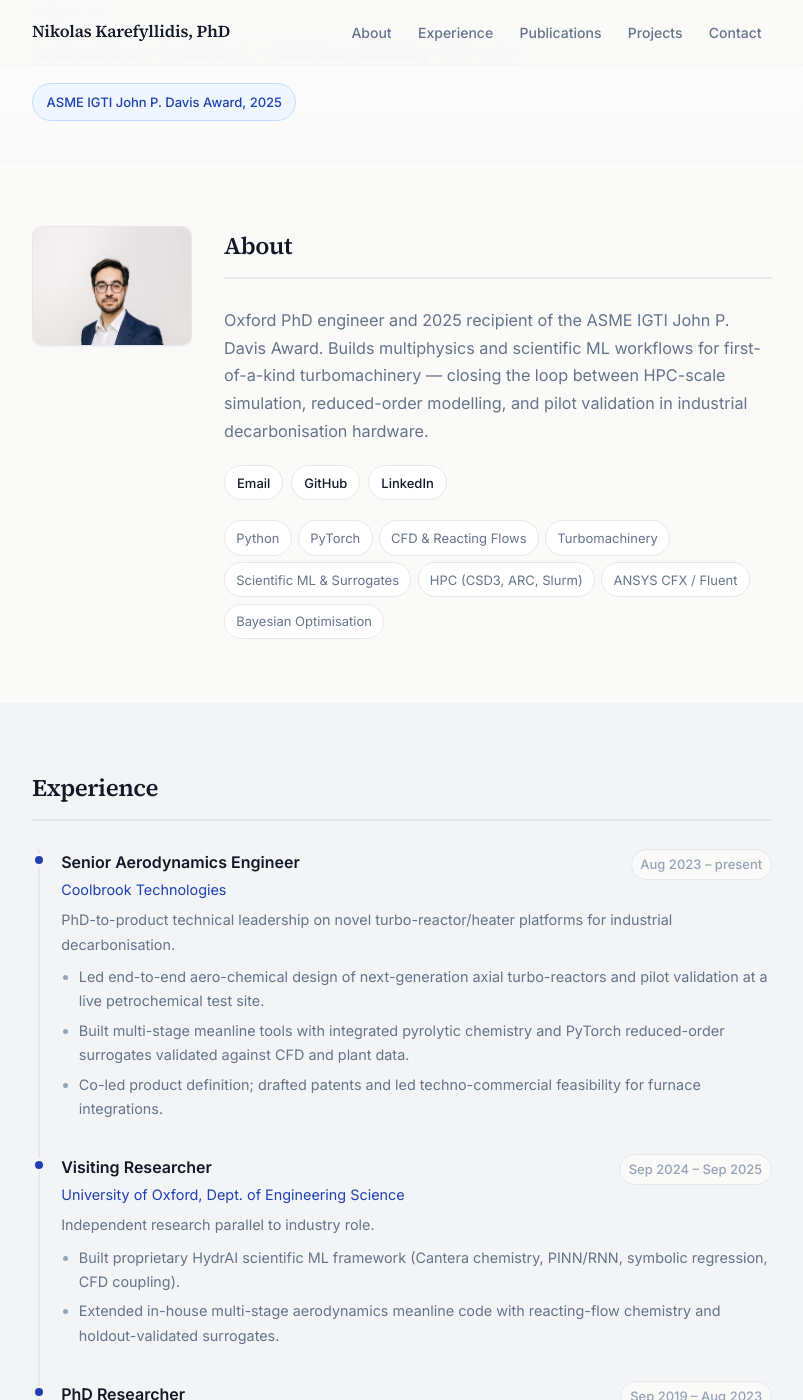
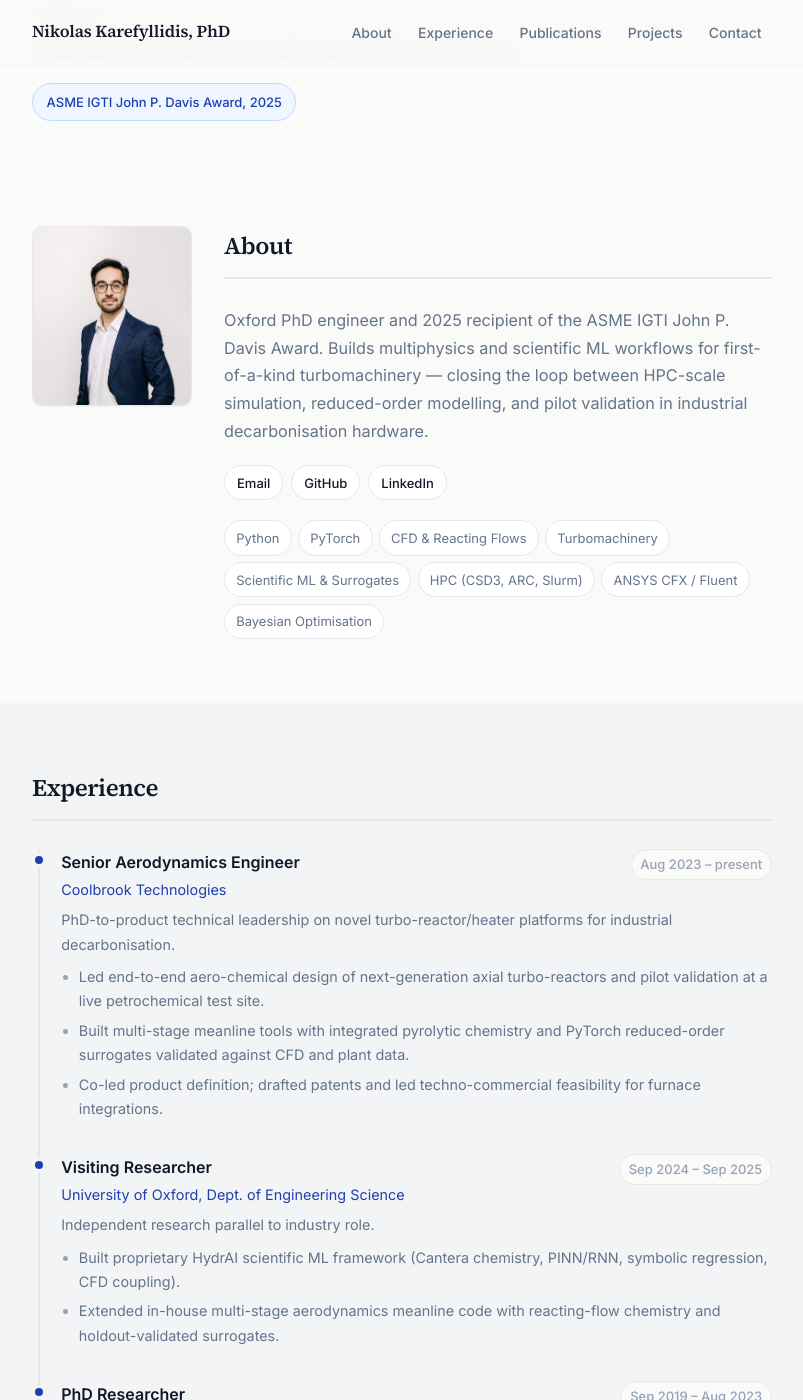
Before and after one commit to karefyllidis/karefyllidis.github.io, a Jekyll site: the page built from index.html, in a window 1280 px wide and 1400 px high, scrolled down 216 px. Shown: the whole window, without its empty margins (238-1041 px from the left). Built offline with Jekyll 4.4.1, drawn with Linux system fonts in a browser that asks for light colours.

Commit message:
Recrop headshot to top 75% of original photo.
Co-authored-by: Cursor <cursoragent@cursor.com>

```diff
--- a/assets/css/main.scss
+++ b/assets/css/main.scss
@@ -205,10 +205,10 @@ a {
 .profile-photo {
   width: 160px;
   height: auto;
-  aspect-ratio: 4 / 3;
+  aspect-ratio: 682 / 768;
   border-radius: var(--radius);
   object-fit: cover;
-  object-position: center 15%;
+  object-position: center top;
   border: 1px solid var(--color-border);
   box-shadow: var(--shadow-sm);
 }
```
Also changed, not shown: assets/images/headshot.jpg.
